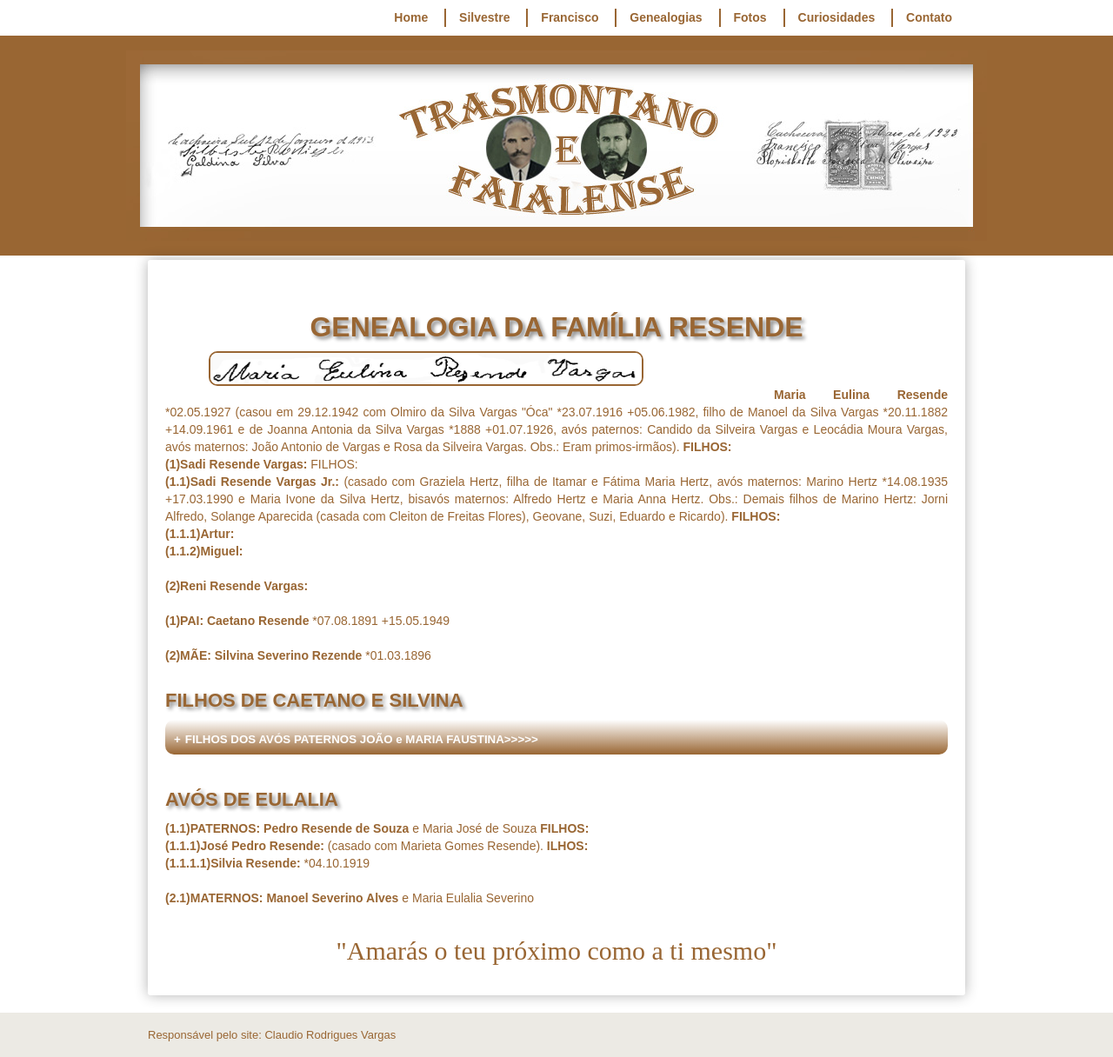
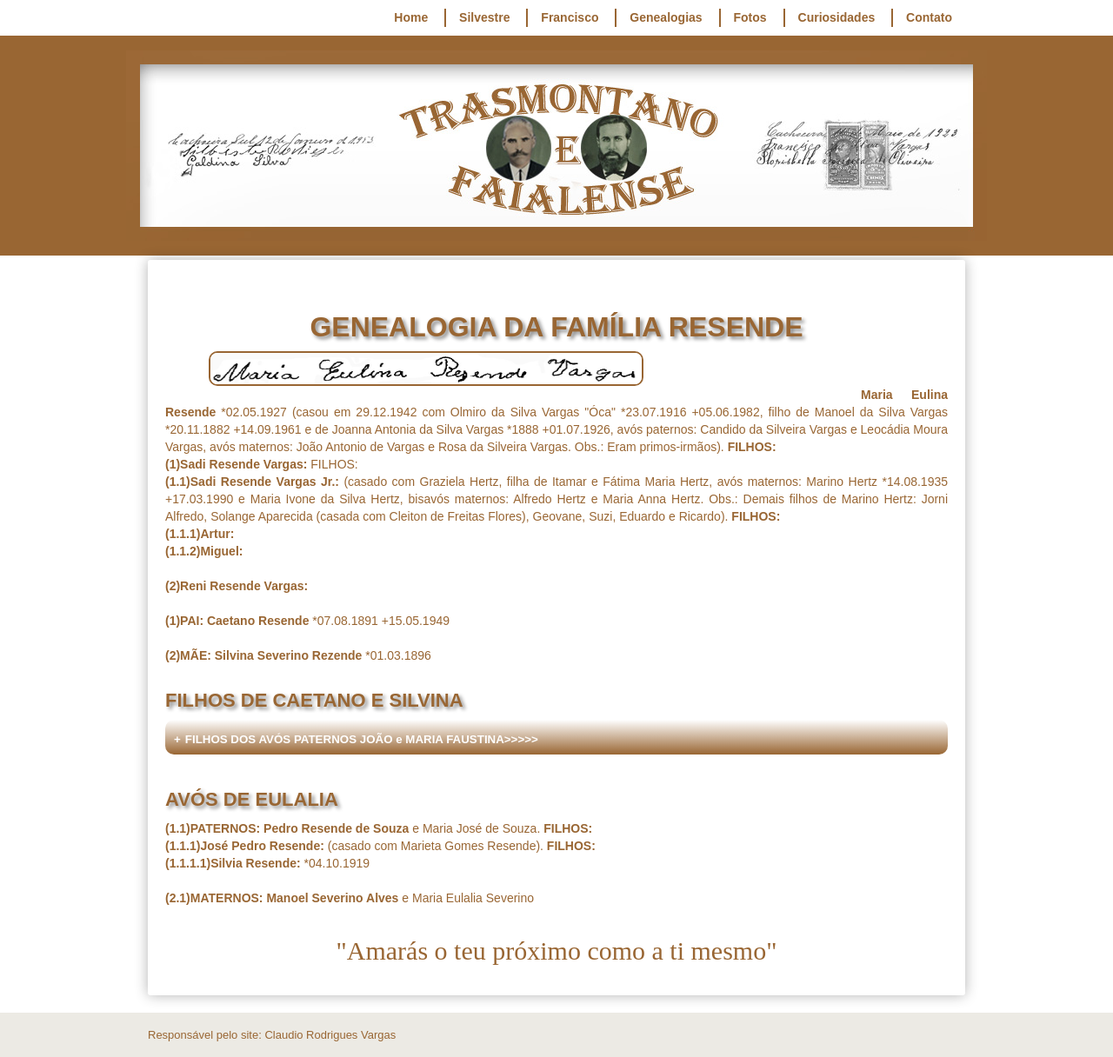
Before and after one commit to claudiovargas1955/claudiovargas1955.github.io, a Jekyll site: the page built from _pages/familia-resende.html, in a window 1280 px wide. Shown: the whole page at 87% size. Built offline with Jekyll 4.4.1, drawn with Linux system fonts in a browser that asks for light colours; some web fonts are replaced.

Commit message:
Update familia-resende.html

```diff
--- a/_pages/familia-resende.html
+++ b/_pages/familia-resende.html
@@ -32,7 +32,7 @@ details[open] summary {color:#996633;
       margin-left: 5px;
       }
 
-  .esq1{margin-right:150px;
+  .esq1{margin-right:250px;
         margin-left:50px;
         margin-bottom:5px;
         border:#996633 solid 2px;
@@ -199,8 +199,8 @@ Jorni Alfredo, Solange Aparecida (casada com Cleiton de Freitas Flores), Geovane
 
 <h4>AVÓS DE EULALIA</h4>
 
-<p><b>(1.1)PATERNOS: Pedro Resende de Souza</b> e Maria José de Souza <b>FILHOS: </b><br>
-  <b>(1.1.1)José Pedro Resende: </b>(casado com Marieta Gomes Resende). <b>ILHOS: </b><br>
+<p><b>(1.1)PATERNOS: Pedro Resende de Souza</b> e Maria José de Souza. <b>FILHOS: </b><br>
+  <b>(1.1.1)José Pedro Resende: </b>(casado com Marieta Gomes Resende). <b>FILHOS: </b><br>
     <b>(1.1.1.1)Silvia Resende: </b>*04.10.1919 <br><br>
 
 <b>(2.1)MATERNOS: Manoel Severino Alves</b> e Maria Eulalia Severino<br><br>
```
